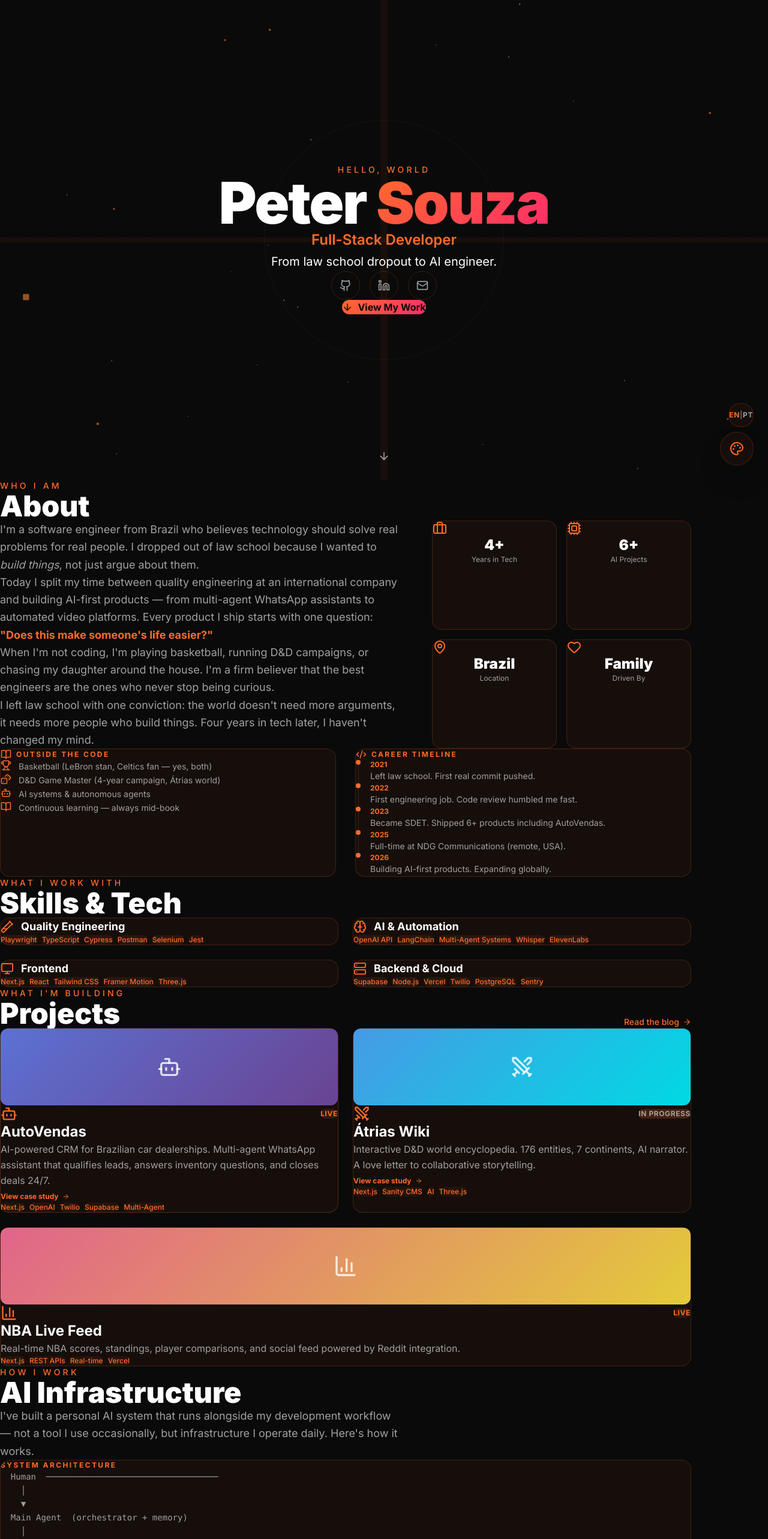
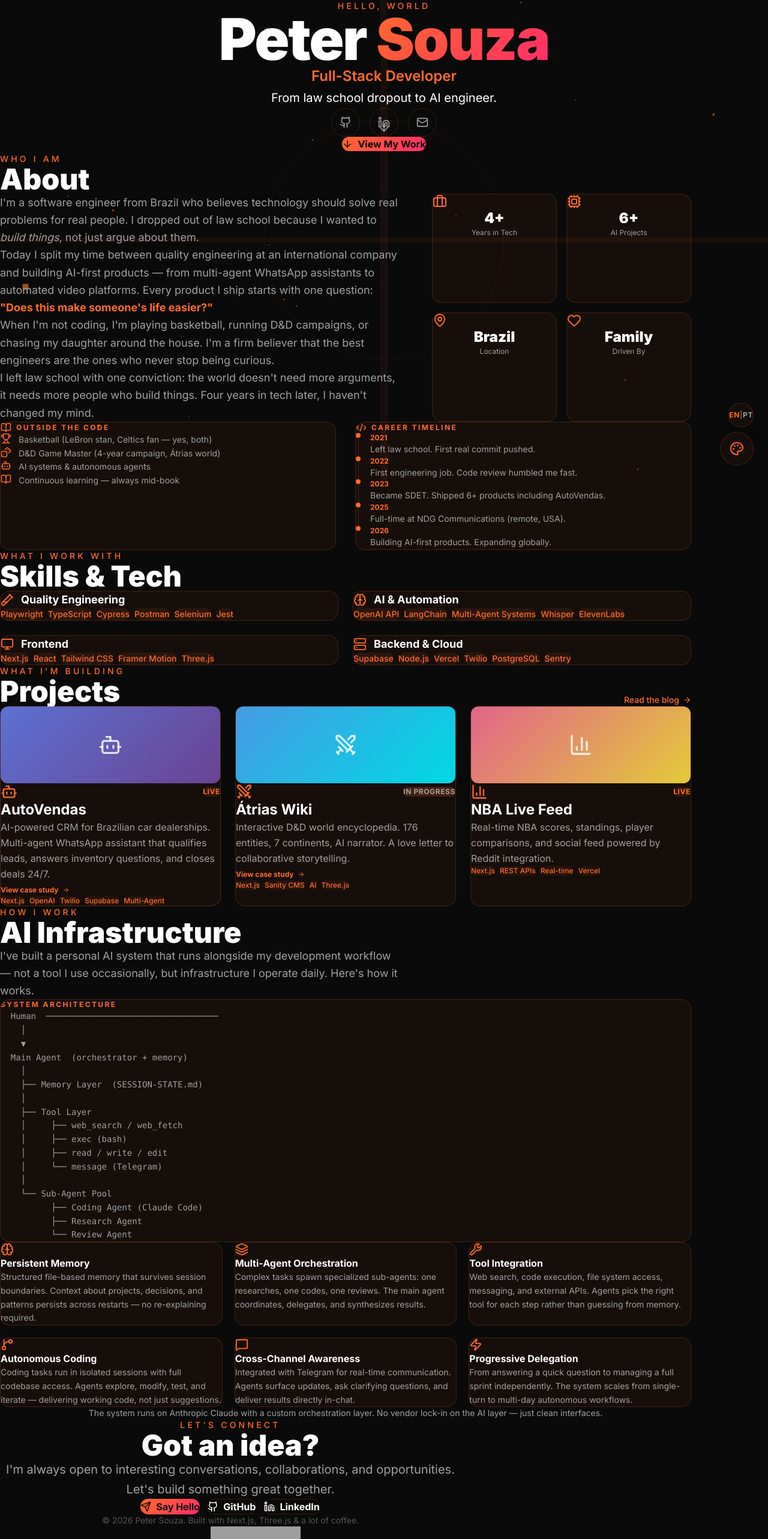
Before and after one commit to PeterTechDev/petersouza-dev, a Next.js app: page / in a window 1280 px wide. Shown: the top 2566 px of the page at 60% size. Built offline with nearby package versions, Linux system fonts and the light colour scheme; grey boxes are pictures that could not be loaded; a web font is replaced by a local one.

Commit message:
fix: visual issues — hero spacing, 3-col projects, mobile collapse, pill sizes, tap targets

```diff
--- a/next.config.ts
+++ b/next.config.ts
@@ -4,6 +4,7 @@ const nextConfig: NextConfig = {
   output: "export",
   images: { unoptimized: true },
   trailingSlash: true,
+  devIndicators: false,
 };
 
 export default nextConfig;
--- a/src/app/globals.css
+++ b/src/app/globals.css
@@ -14,6 +14,7 @@
 
 html {
   scroll-behavior: smooth;
+  overflow-x: hidden;
 }
 
 body {
--- a/src/components/AIAgents.tsx
+++ b/src/components/AIAgents.tsx
@@ -1,5 +1,6 @@
 "use client";
 
+import { useState } from "react";
 import { motion } from "framer-motion";
 import { useTheme } from "@/lib/theme-context";
 import {
@@ -9,6 +10,8 @@ import {
   GitBranch,
   MessageSquare,
   Zap,
+  ChevronDown,
+  ChevronUp,
 } from "lucide-react";
 
 const capabilities = [
@@ -72,6 +75,7 @@ const architectureLines = [
 
 export default function AIAgents() {
   const { theme } = useTheme();
+  const [showDetails, setShowDetails] = useState(false);
 
   return (
     <section className="py-20 sm:py-28 lg:py-32 px-5 sm:px-6" id="ai-agents">
@@ -95,13 +99,28 @@ export default function AIAgents() {
             AI Infrastructure
           </h2>
           <p
-            className="text-base sm:text-lg leading-relaxed max-w-2xl mb-16"
+            className="text-base sm:text-lg leading-relaxed max-w-2xl mb-8 md:mb-16"
             style={{ color: theme.colors.textMuted }}
           >
             I've built a personal AI system that runs alongside my development workflow — not a tool I use occasionally, but infrastructure I operate daily. Here's how it works.
           </p>
         </motion.div>
 
+        {/* Mobile toggle */}
+        <button
+          onClick={() => setShowDetails(!showDetails)}
+          className="flex items-center gap-2 mb-6 md:hidden text-sm font-bold tracking-wider uppercase px-4 py-2 rounded-full border"
+          style={{
+            color: theme.colors.accent,
+            borderColor: theme.colors.accent + "40",
+          }}
+        >
+          {showDetails ? "Hide Details" : "Show Details"}
+          {showDetails ? <ChevronUp size={16} /> : <ChevronDown size={16} />}
+        </button>
+
+        {/* Detailed content — always visible on md+, toggled on mobile */}
+        <div className={`${showDetails ? "block" : "hidden"} md:block`}>
           {/* Architecture diagram */}
           <motion.div
             initial={{ opacity: 0, y: 20 }}
@@ -163,6 +182,7 @@ export default function AIAgents() {
               </motion.div>
             ))}
           </div>
+        </div>
 
         {/* Bottom callout */}
         <motion.p
--- a/src/components/Hero.tsx
+++ b/src/components/Hero.tsx
@@ -13,7 +13,7 @@ export default function Hero() {
 
   return (
     <section
-      className="min-h-screen flex flex-col items-center justify-center px-5 sm:px-6 relative"
+      className="py-32 md:py-40 flex flex-col items-center justify-center px-5 sm:px-6 relative"
       style={{ color: theme.colors.text }}
     >
       <motion.div
@@ -91,7 +91,7 @@ export default function Hero() {
               href={href}
               target="_blank"
               rel="noopener noreferrer"
-              className="w-11 h-11 sm:w-12 sm:h-12 rounded-full flex items-center justify-center border transition-all"
+              className="w-12 h-12 rounded-full flex items-center justify-center border transition-all"
               style={{
                 borderColor: theme.colors.cardBorder,
                 color: theme.colors.textMuted,
--- a/src/components/Projects.tsx
+++ b/src/components/Projects.tsx
@@ -74,7 +74,7 @@ export default function Projects() {
           </Link>
         </motion.div>
 
-        <div className="grid grid-cols-1 md:grid-cols-2 gap-6">
+        <div className="grid grid-cols-1 md:grid-cols-2 lg:grid-cols-3 gap-6">
           {projects.map((project, i) => (
             <motion.div
               key={project.id}
@@ -82,7 +82,7 @@ export default function Projects() {
               whileInView={{ opacity: 1, y: 0 }}
               viewport={{ once: true }}
               transition={{ delay: i * 0.1, duration: 0.5 }}
-              className={`group relative rounded-2xl p-6 sm:p-8 border transition-all duration-300 ${project.url ? "cursor-pointer" : ""} ${i === projects.length - 1 ? "md:col-span-2" : ""}`}
+              className={`group relative rounded-2xl p-6 sm:p-8 border transition-all duration-300 ${project.url ? "cursor-pointer" : ""}`}
               style={{
                 background: theme.colors.card,
                 borderColor: project.highlight ? theme.colors.accent + "40" : theme.colors.cardBorder,
--- a/src/components/Skills.tsx
+++ b/src/components/Skills.tsx
@@ -82,7 +82,7 @@ export default function Skills() {
                 {cat.techs.map((tech) => (
                   <span
                     key={tech}
-                    className="text-xs px-3 py-1.5 rounded-full font-medium"
+                    className="text-sm px-3 py-1.5 rounded-full font-medium"
                     style={{
                       background: theme.colors.accent + "15",
                       color: theme.colors.accent,
```
Lines whose indentation alone changed are shown as unchanged.
